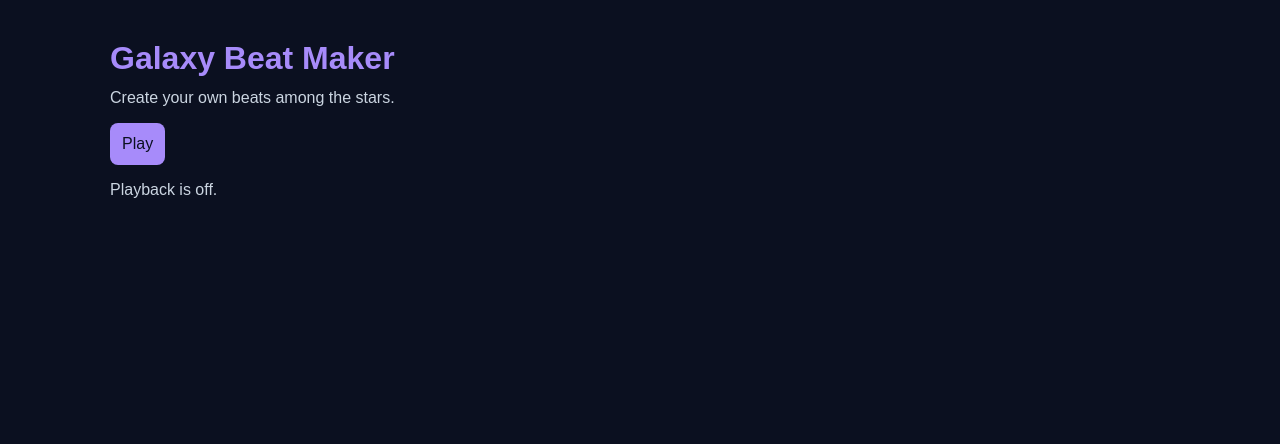
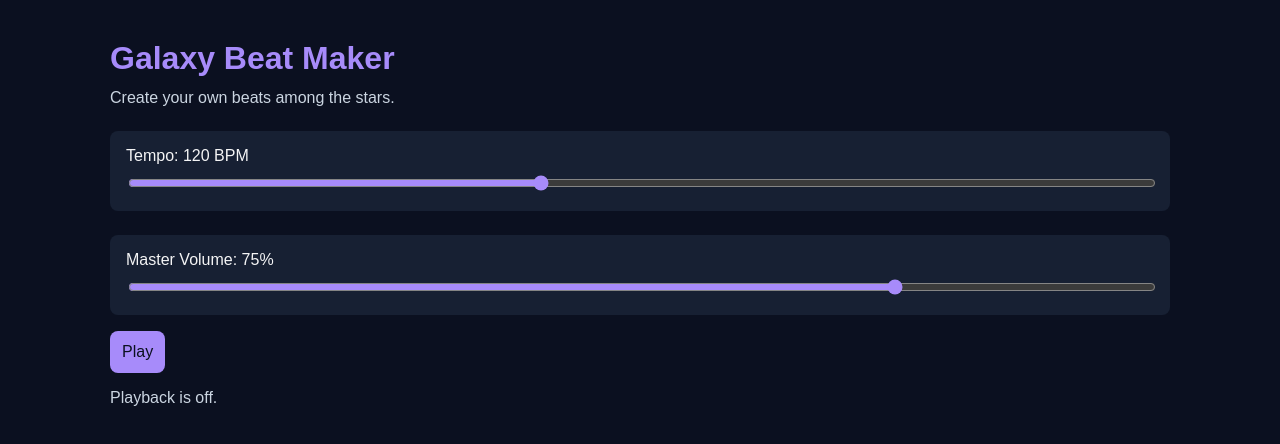
Before and after one commit to clydeezy1/galaxy-beat-maker, a React (Vite) app: page / in a window 1280 px wide. Shown: the top 444 px of the page. Built offline with nearby package versions, Linux system fonts and the light colour scheme.

Commit message:
Add master volume slider and styling

```diff
--- a/src/App.css
+++ b/src/App.css
@@ -28,3 +28,41 @@ button {
 button:hover {
   background-color: var(--color-playing);
 }
+
+.play-button[aria-pressed="true"] {
+  background-color: var(--color-playing);
+}
+
+.tempo-control {
+  margin-top: 24px;
+  padding: 16px;
+  background-color: var(--color-panel);
+  border-radius: var(--radius-control);
+}
+
+.tempo-control label {
+  display: block;
+  margin-bottom: 8px;
+}
+
+.tempo-control input {
+  width: 100%;
+  accent-color: var(--color-primary);
+}
+
+.volume-control {
+  margin-top: 24px;
+  padding: 16px;
+  background-color: var(--color-panel);
+  border-radius: var(--radius-control);
+}
+
+.volume-control label {
+  display: block;
+  margin-bottom: 8px;
+}
+
+.volume-control input {
+  width: 100%;
+  accent-color: var(--color-primary);
+}
--- a/src/App.jsx
+++ b/src/App.jsx
@@ -3,6 +3,9 @@ import './App.css';
 
 function App() {
   const [isPlaying, setIsPlaying] = useState(false);
+  const [ tempo, setTempo] = useState(120);
+  const[volume, setVolume] = useState(75);
+
 
   function togglePlayback() {
     setIsPlaying(previous => !previous);
@@ -12,6 +15,30 @@ function App() {
     <main>
       <h1>Galaxy Beat Maker</h1>
       <p>Create your own beats among the stars.</p>
+      <div className="tempo-control">
+        <label htmlFor="tempo">Tempo: {tempo} BPM</label>
+        <input
+          id="tempo"
+          type="range"
+          min="40"
+          max="240"
+          step="1"
+          value={tempo}
+          onChange={event => setTempo(Number(event.target.value))}
+        />
+      </div>
+      <div className="volume-control">
+        <label htmlFor="volume">Master Volume: {volume}%</label>
+        <input
+          id="volume"
+          type="range"
+          min="0"
+          max="100"
+          step="1"
+          value={volume}
+          onChange={event => setVolume(Number(event.target.value))}
+        />
+      </div>
 
       <button
       type="button"
```
